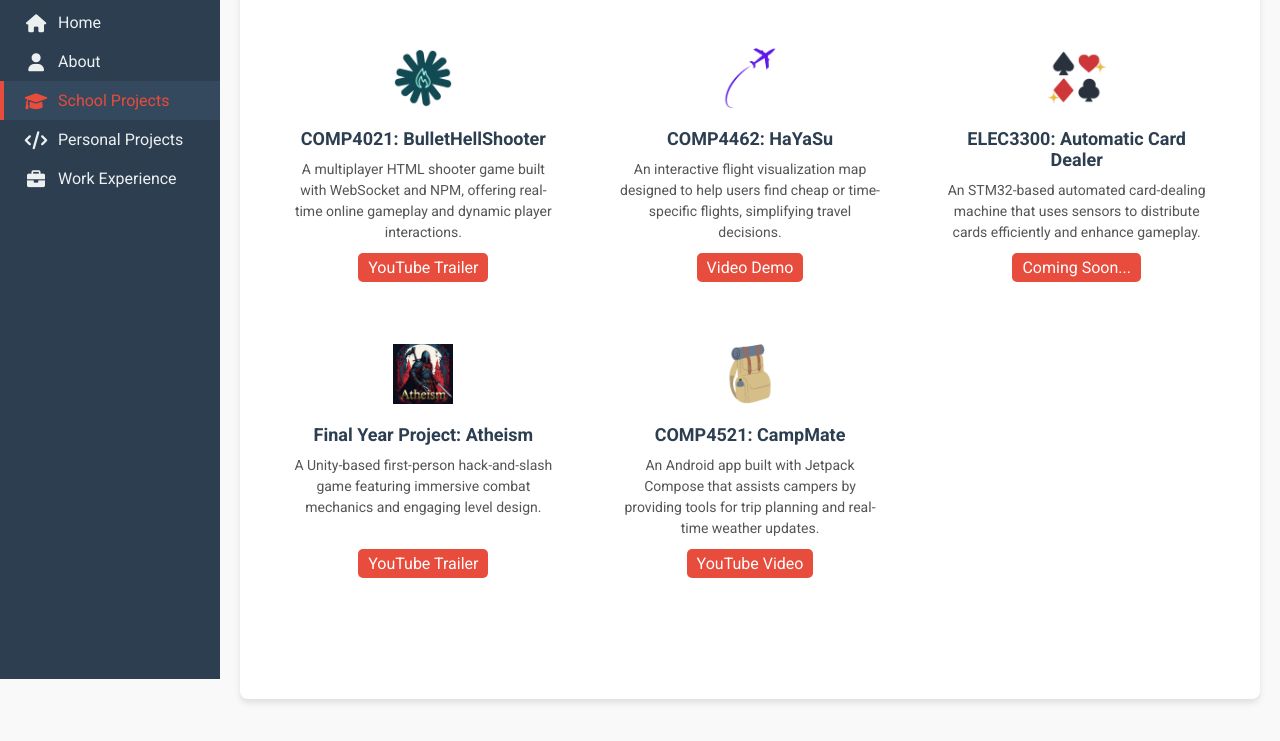
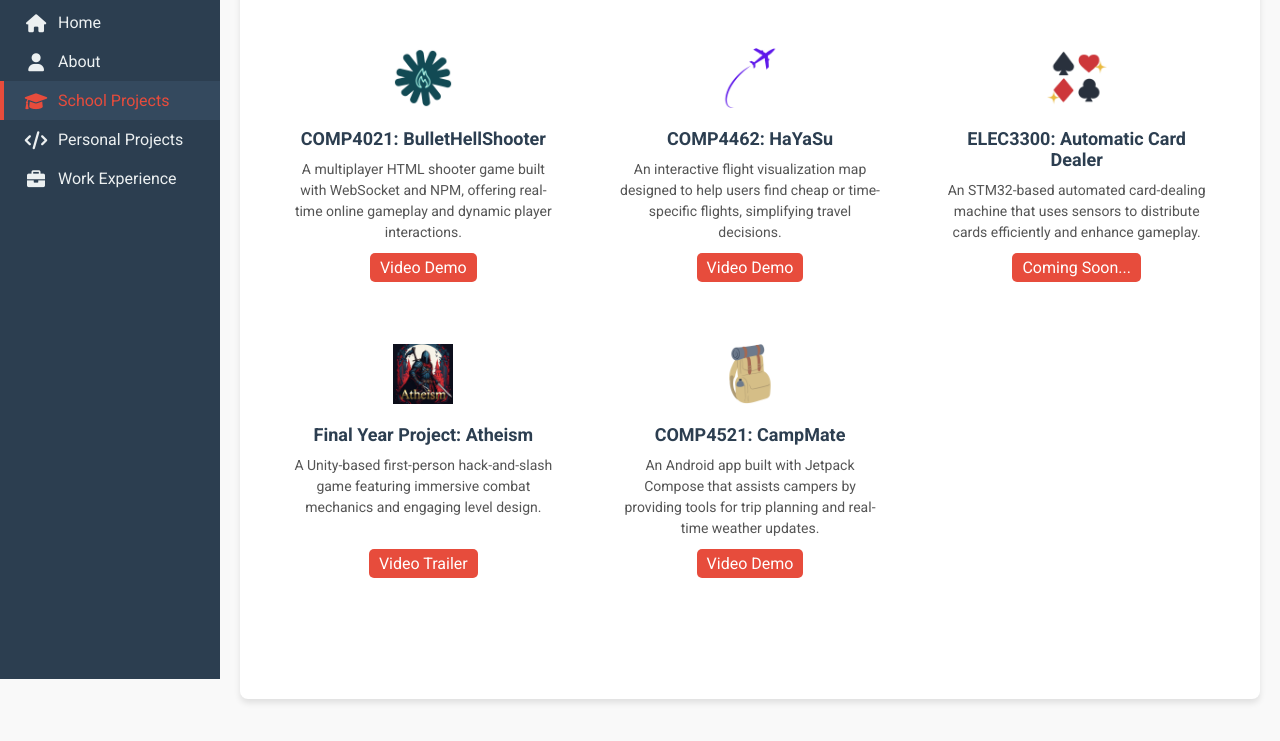
Before and after one commit to minatoyGu/minatoyGu.github.io, a plain HTML site: page school-projects.html in a window 1280 px wide. Shown: the part 121-862 px from the top of the page. Drawn offline with Linux system fonts and the light colour scheme.

Commit message:
Words update

```diff
--- a/school-projects.html
+++ b/school-projects.html
@@ -39,7 +39,7 @@
                         <img src="images\BulletHellShooter-Icon.png" alt="BHS">
                         <h4>COMP4021: BulletHellShooter</h4>
                         <p>A multiplayer HTML shooter game built with WebSocket and NPM, offering real-time online gameplay and dynamic player interactions.</p>
-                        <a href="https://youtu.be/OLZvCbgtCnA" class="btn">YouTube Trailer</a>
+                        <a href="https://youtu.be/OLZvCbgtCnA" class="btn">Video Demo</a>
                     </div>
                     <div class="project-item">
                         <img src="images\Hayasu-Icon.png" alt="Hayasu">
@@ -57,13 +57,13 @@
                         <img src="images/Atheism_Icon128.jpg" alt="Atheism">
                         <h4>Final Year Project: Atheism</h4>
                         <p>A Unity-based first-person hack-and-slash game featuring immersive combat mechanics and engaging level design.</p>
-                        <a href="https://youtu.be/dsq6yENIN8s?si=4dB7RqaVEzCTkoA5" class="btn">YouTube Trailer</a>
+                        <a href="https://youtu.be/dsq6yENIN8s?si=4dB7RqaVEzCTkoA5" class="btn">Video Trailer</a>
                     </div>
                     <div class="project-item">
                         <img src="images\CampMate-Icon.png" alt="CampMate">
                         <h4>COMP4521: CampMate</h4>
                         <p>An Android app built with Jetpack Compose that assists campers by providing tools for trip planning and real-time weather updates.</p>
-                        <a href="https://youtu.be/cTNCjPLctT8" class="btn">YouTube Video</a>
+                        <a href="https://youtu.be/cTNCjPLctT8" class="btn">Video Demo</a>
                     </div>
                     <div class="project-item placeholder"></div>
                     <div class="project-item placeholder"></div>
```
